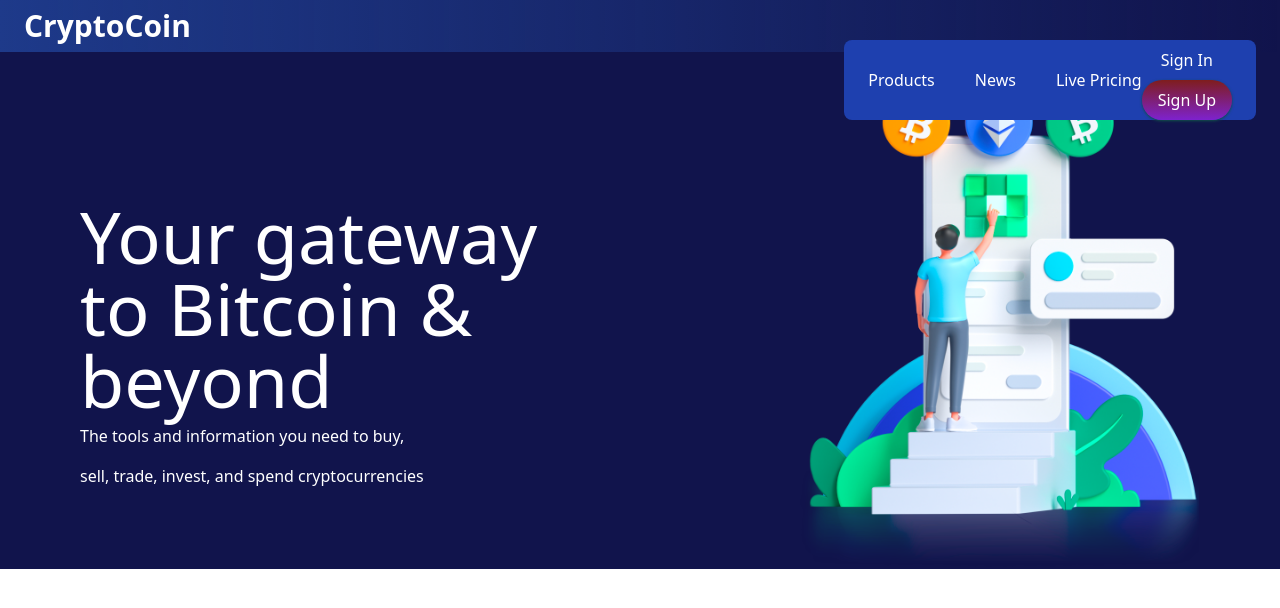
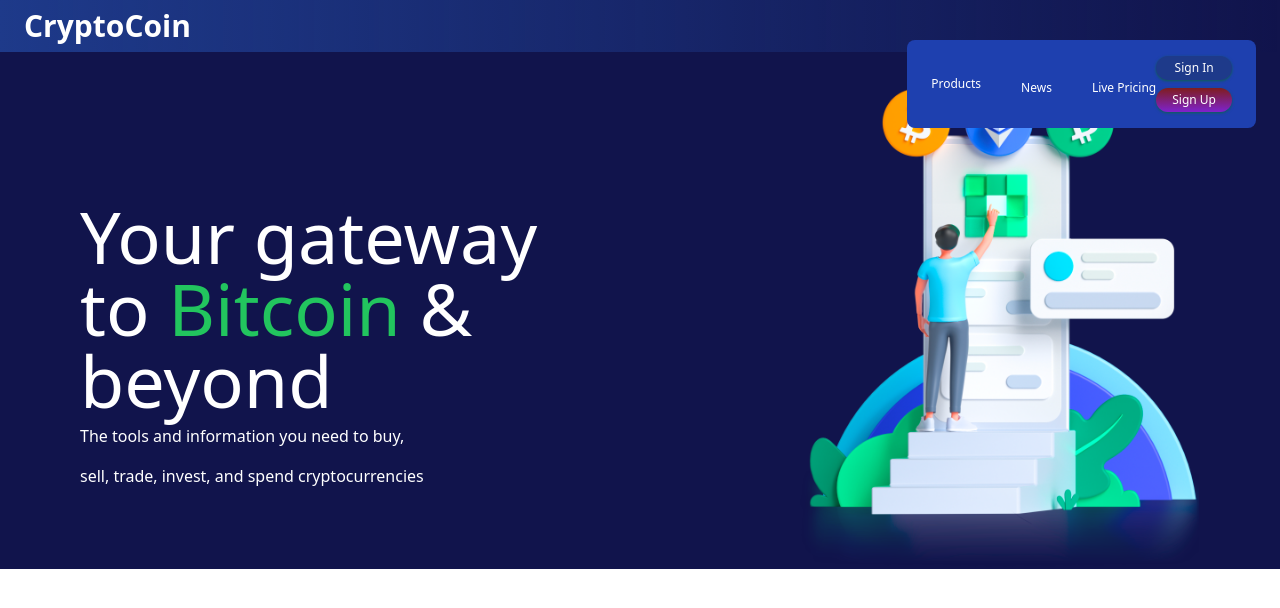
Before and after one commit to ford2221/nextjs-cryptocoin, a Next.js app: page / in a window 1280 px wide. Shown: the top 608 px of the page. Built offline with nearby package versions, Linux system fonts and the light colour scheme.

Commit message:
uploading changes

```diff
--- a/pages/index.js
+++ b/pages/index.js
@@ -16,8 +16,8 @@ export default function Home() {
         <NavBar />
         <section className='flex flex-wrap items-center justify-between px-20 pt-20'>
           <div className=''>
-            <h1 className='text-7xl leading-15 pt-12 text-white'>Your gateway<br /> to Bitcoin &<br /> beyond</h1>
-            <p className='text-white leading-10'>The tools and information you need to buy,<br /> sell, trade, invest, and spend cryptocurrencies</p>
+            <h1 className='text-3xl  xl:text-7xl lg:text-7xl leading-15 pt-12 text-white'>Your gateway<br /> to <span className="text-green-500">Bitcoin</span> & <br /> beyond</h1>
+            <p className='text-white  leading-10'>The tools and information you need to buy,<br /> sell, trade, invest, and spend cryptocurrencies</p>
           </div>
           <Image src="/first.png" alt="" width={400} height={400} className="" />
         </section>
--- a/pages/navbar.js
+++ b/pages/navbar.js
@@ -7,31 +7,29 @@ export default function NavBar() {
   console.log(popupState);
   return (
     <>
-     <nav className='flex justify-between px-6 p-2 items-center bg-gradient-to-r from-blue-900 to-transparent fixed w-full' >
-      <div className='flex'>
-        <Link href='/' className='text-3xl font-bold text-white hover:cursor-pointer'>
+      <nav className='flex justify-between px-6 p-2 items-center bg-gradient-to-r from-blue-900 to-transparent fixed w-full' >
+        <h1 className='text-3xl font-bold text-white hover:cursor-pointer'>
           CryptoCoin
-        </Link>
-        <button onClick={onTriggerPopup} type="button" className='text-white lg:hidden xl:hidden pl-60'>
+        </h1>
+        <button onClick={onTriggerPopup} type="button" className='text-white md:hidden lg:hidden xl:hidden'>
           <svg xmlns="http://www.w3.org/2000/svg" fill="none" viewBox="0 0 24 24" strokeWidth={1.5} stroke="currentColor" className="w-6 h-6">
             <path strokeLinecap="round" strokeLinejoin="round" d="M3.75 6.75h16.5M3.75 12h16.5m-16.5 5.25h16.5" />
           </svg>
         </button>
-      </div>
 
-      <div className={`transition-transform duration-300 lg:flex rounded-lg px-6 bg-blue-800 w-30 h-auto fixed right-6 top-10
-          ${popupState ? 'block' : 'hidden' }`}>
+        <div className={`transition-transform duration-300 py-2 lg:flex rounded-lg px-6 bg-blue-800 w-30 h-auto fixed right-6 top-10
+            ${popupState ? 'block' : 'hidden' }`}>
 
-        <ul className='lg:flex xl:flex items-center gap-10'>
-          <li className='text-white hover:text-gray-600 transition-all duration-200 hover:cursor-pointer'>Products</li>
-          <li className='text-white hover:text-gray-600 transition-all duration-200 hover:cursor-pointer'>News</li>
-          <li className='text-white hover:text-gray-600 transition-all duration-200 hover:cursor-pointer'>Live Pricing</li>
-        </ul>
-        <div className='flex flex-col'>
-          <button type="button" className='text-white rounded-full transition-all duration-200 hover:text-purple-800 p-2'>Sign In</button>
-          <button type="button" className='text-white px-4 shadow shadow-teal-900 rounded-full bg-gradient-to-b from-red-900 to-purple-700 p-2'>Sign Up</button>
+          <ul className='lg:flex xl:flex items-center gap-10 space-y-2'>
+            <li className='text-white text-xs text-center hover:text-gray-600 transition-all duration-200 hover:cursor-pointer'>Products</li>
+            <li className='text-white text-xs text-center hover:text-gray-600 transition-all duration-200 hover:cursor-pointer'>News</li>
+            <li className='text-white text-xs text-center hover:text-gray-600 transition-all duration-200 hover:cursor-pointer'>Live Pricing</li>
+          </ul>
+          <div className='flex flex-col py-2 space-y-2 '>
+            <button type="button" className='text-white text-xs px-4 bg-blue-900 shadow shadow-teal-800 rounded-full transition-all duration-200 p-1'>Sign In</button>
+            <button type="button" className='text-white text-xs px-4 shadow shadow-teal-800 rounded-full bg-gradient-to-b from-red-900 to-purple-700 p-1'>Sign Up</button>
+          </div>
         </div>
-      </div>
      </nav>
     </>
   )
```
